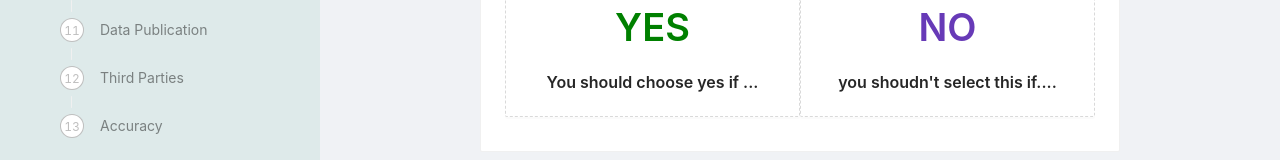
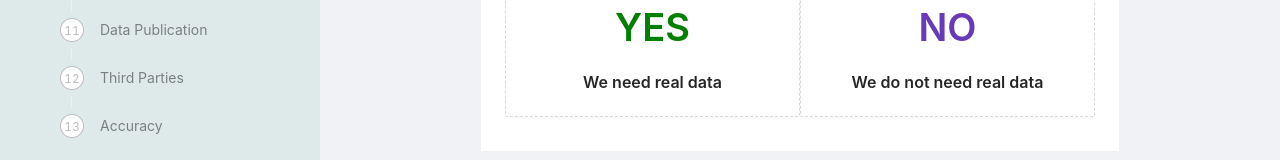
Before and after one commit to FaisalBinAhmed/PET-Guideline, a Next.js app: page /strictmode in a window 1280 px wide. Shown: the part 550-710 px from the top of the page. Built offline with nearby package versions, Linux system fonts and the light colour scheme.

Commit message:
Update qustionsData.js

```diff
--- a/data/qustionsData.js
+++ b/data/qustionsData.js
@@ -30,8 +30,8 @@ export const questionData = [
 		name: "Do you plan to publish the data?",
 		importance:
 			"If you want to publish the data you’re currently dealing with, you have to take additional measures before you publish the data. The data need to be processed, checked against private info and local law before it can be published. The purpose of publication should also need to be taken into account.",
-		yes: "You should choose yes if ...",
-		no: "you shoudn't select this if....",
+		yes: "You want to publish the data",
+		no: "You do not want to publish the data",
 		step: "Data Publication",
 		acceptedTech: {
 			dp: 1,
@@ -56,8 +56,8 @@ export const questionData = [
 		name: "Is the data distributed or stored in a central location?",
 		importance:
 			"If the data is stored in multiple locations then managing the date in all of those locations is deemed necessary. Since the data will be transported, synced and stored, it should also be made sure the data and privacy are protected at those stages.",
-		yes: "You should choose yes if ...",
-		no: "you shoudn't select this if....",
+		yes: "The data is distributed",
+		no: "The data is centralized",
 		step: "Distributed Data",
 		acceptedTech: {
 			dp: 1,
@@ -82,8 +82,8 @@ export const questionData = [
 		name: "Do you collect data from edge devices?",
 		importance:
 			"The data stored in edge devices can be handled in two ways. In one way, the raw private data does not need to leave user devices for processing, the other relies on direct transfer of data between the client and a server. The tradeoff here is the accuracy of the insights and telemetry received from the end users.",
-		yes: "You should choose yes if ...",
-		no: "you shoudn't select this if....",
+		yes: "You collect data from edge devices",
+		no: "You do not collect data from edge devices",
 		step: "Edge Devices",
 		acceptedTech: {
 			dp: 1,
@@ -108,8 +108,8 @@ export const questionData = [
 		name: "Will the data be transported",
 		importance:
 			"The data that will be transferred has to be protected against certain threats, mainly the data in rest and transit are vulnerable to many attacks. Also if the data crossed International boundaries, the local legislations and regulations take precedence. For many reasons the data can not be transferred to another country or region.",
-		yes: "You should choose yes if ...",
-		no: "you shoudn't select this if....",
+		yes: "The data is transported",
+		no: "The data is not transported",
 		step: "Data Transportation",
 		acceptedTech: {
 			dp: 2,
@@ -134,8 +134,8 @@ export const questionData = [
 		name: "Do you need real data?",
 		importance:
 			"In some cases, the desired goal can be achieved without using real data at all. For example if you want to generate a fake dataset, or train your ML model with similar data for purposes like image recognition, deep fake creation, and populating websites with dummy data. In these cases, the real data has no benefits over synthetically generated data, especially as the purpose is to learn the type of data, not the data itself.",
-		yes: "You should choose yes if ...",
-		no: "you shoudn't select this if....",
+		yes: "We need real data",
+		no: "We do not need real data",
 		step: "Need of Real Data",
 		acceptedTech: {
 			dp: 1,
@@ -160,8 +160,8 @@ export const questionData = [
 		name: "Can you afford high computational cost?",
 		importance:
 			"The amount of processing power, and memory taken to implement a specific technology can be a limiting factor in many scenarios. If the data is being processed in an IoT device or devices with limited computational power, certain technologies may not be eligible to be used.",
-		yes: "You should choose yes if ...",
-		no: "you shoudn't select this if....",
+		yes: "High computational cost is not a problem",
+		no: "High computational cost is not desirable",
 		step: "Computational Cost",
 		acceptedTech: {
 			dp: 0,
@@ -186,8 +186,8 @@ export const questionData = [
 		name: "Are there multiple stakeholders?",
 		importance:
 			"If there are more than one stakeholder involved it can raise multiple concerns. The stakeholders may not agree on sharing their data between them. It’s also possible the stakeholders do not have the same rights to the data.",
-		yes: "You should choose yes if ...",
-		no: "you shoudn't select this if....",
+		yes: "We have multiple stakeholders",
+		no: "There is only one stakeholders",
 		step: "Multiple StakeHolders",
 		acceptedTech: {
 			dp: 1,
@@ -212,8 +212,8 @@ export const questionData = [
 		name: "Are third party stakeholders involved?",
 		importance:
 			"If a third party is involved during any phase of the data life cycle, certain policy can restrict sharing of data with that party. If you need to share the data with a third party, certain technologies can help alleviate this issue while providing minimal loss had it been shared without such restrictions",
-		yes: "You should choose yes if ...",
-		no: "you shoudn't select this if....",
+		yes: "We share data with third parties",
+		no: "Third parties are not involved",
 		step: "Third Parties",
 		acceptedTech: {
 			dp: 1,
@@ -238,8 +238,8 @@ export const questionData = [
 		name: "Do you need lossless technology?",
 		importance:
 			"The losslessness of a privacy enhancing technology is important when you’re dealing with mission critical data and the insights derived from the data should reproduce the same output for the same input. In other words the process of applying any privacy enhancing technology shouldn’t change the data in a way that it can affect the performance of the useful metrics.",
-		yes: "You should choose yes if ...",
-		no: "you shoudn't select this if....",
+		yes: "The process should be lossless",
+		no: "Lossy process will also work",
 		step: "Lossless",
 		acceptedTech: {
 			dp: 0,
@@ -264,8 +264,8 @@ export const questionData = [
 		name: "Is accuracy important to you?",
 		importance:
 			"Certain privacy enhancing technology provides better accuracy than others. In other words, for the same data, certain technologies will produce consistent results. Accuracy is important when you have huge amount of data and little discrepancy in accuracy can lead to huge change in the final output.",
-		yes: "You should choose yes if ...",
-		no: "you shoudn't select this if....",
+		yes: "The process should be 100 percent accurate",
+		no: "Some inaccuracy is negligible",
 		step: "Accuracy",
 		acceptedTech: {
 			dp: 1,
@@ -290,8 +290,8 @@ export const questionData = [
 		name: "Is the data textual?",
 		importance:
 			"Text based data needs different processing than non-textual media based data. Some technologies work better with text based data. Since non textual data are stored and formatted in specific way, even storing the same data by different formats can lead to varying privacy enhancements by the same technologies.",
-		yes: "You should choose yes if ...",
-		no: "you shoudn't select this if....",
+		yes: "The data is text based",
+		no: "The data is in other/mixed formats",
 		step: "Textual Data",
 		acceptedTech: {
 			dp: 3,
@@ -316,8 +316,8 @@ export const questionData = [
 		name: "Dimension of the data?",
 		importance:
 			"This is an important metric when comparing different anonymization techniques like k-anonymity, l-diversity and t-closeness. Although, there is an improvement over the former, the higher dimension a dataset is, the former tends to provide better anonymity.",
-		yes: "You should choose yes if ...",
-		no: "you shoudn't select this if....",
+		yes: "The data is high dimensional",
+		no: "The data dimension is compact",
 		step: "Data Dimension",
 		acceptedTech: {
 			dp: 2,
```
